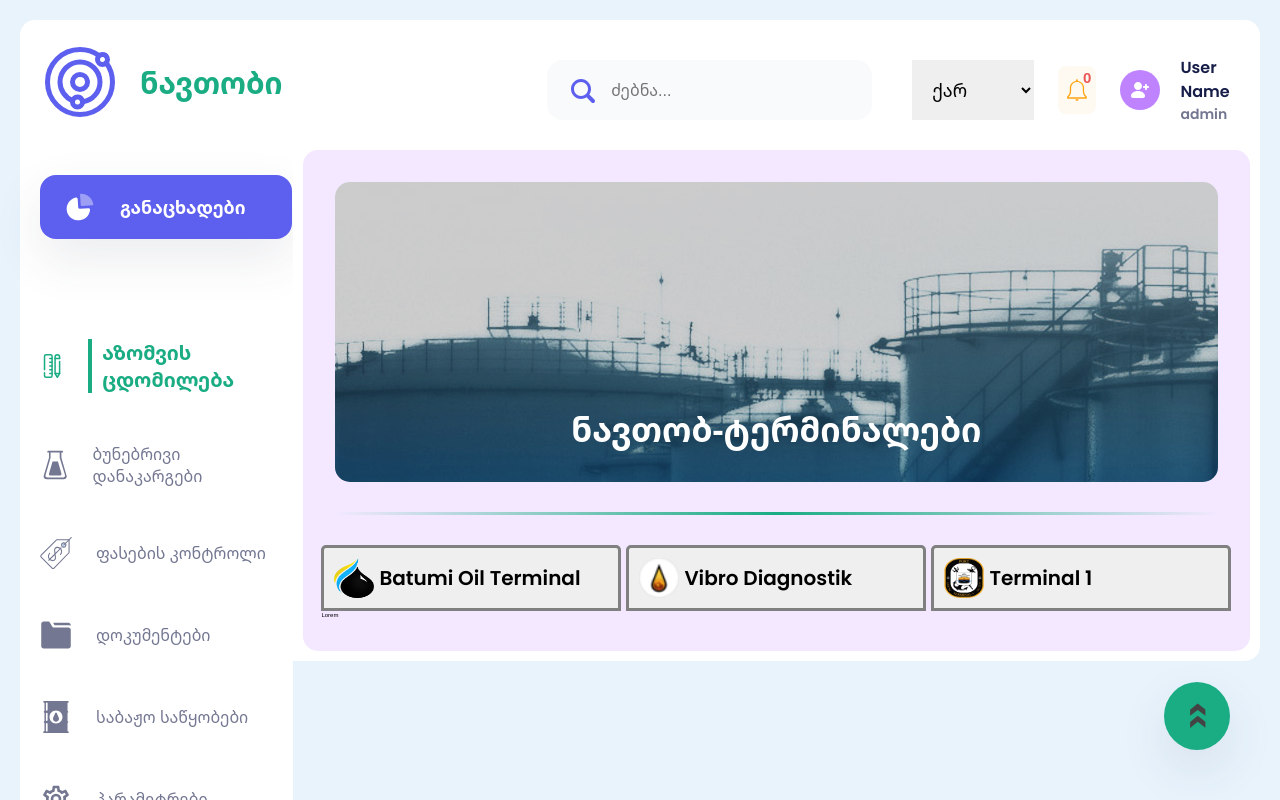
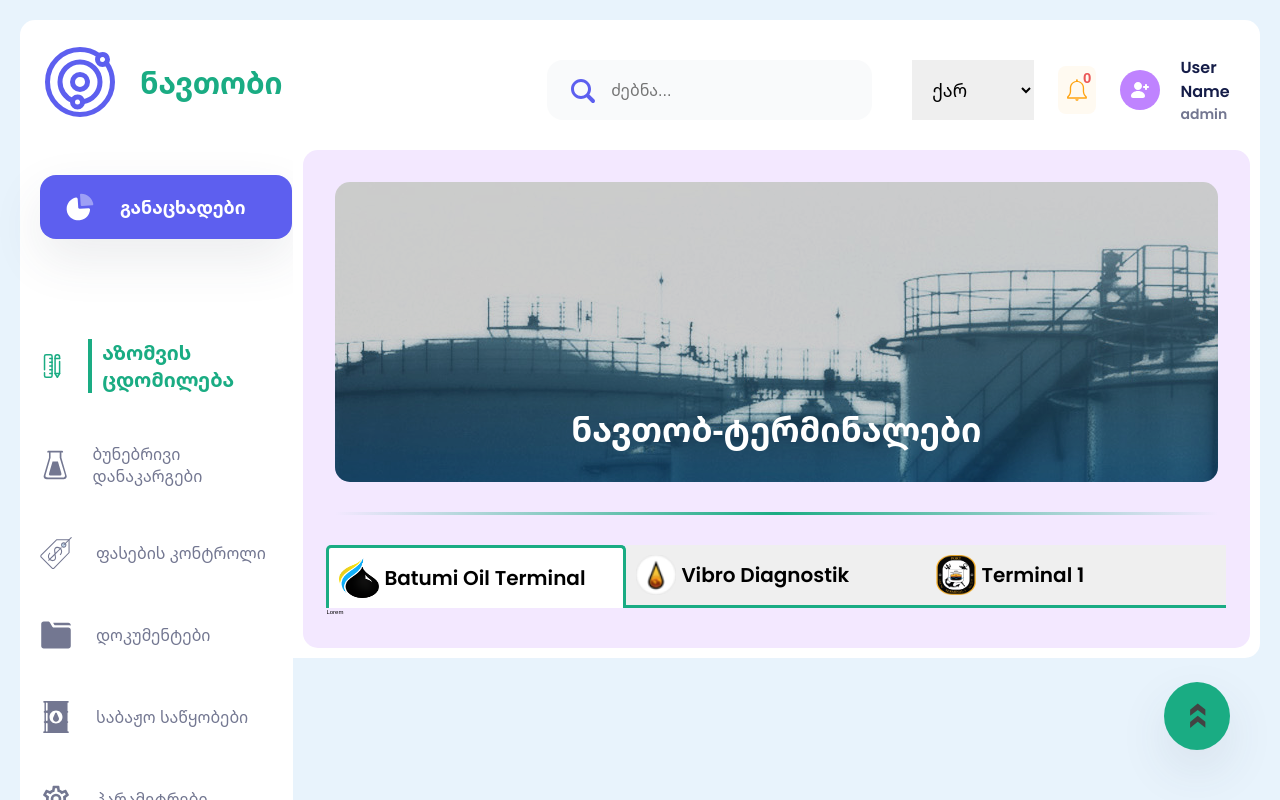
Before and after one commit to irakli85/Oil-Dashboard, a React (Vite) app: page /terminals in a window 1280 px wide. Shown: the top 800 px of the page. Built offline with nearby package versions, Linux system fonts and the light colour scheme.

Commit message:
first commit

```diff
--- a/src/components/Tabs.jsx
+++ b/src/components/Tabs.jsx
@@ -65,7 +65,6 @@ export default Tabs;
 
 const TabBtnDiv = styled.div`
     display: flex;
-    gap: 0.5rem;
     margin-top: 3rem;
 `
 
@@ -77,9 +76,8 @@ const TabBtn = styled.button`
     align-items: center;
     gap: 0.5rem;
     cursor: pointer;
-    border: 3px solid gray;
-    border-radius: 5px 5px 0 0;
     padding: 1rem;
+    border-bottom: 3px solid #1aac83;
 `
 
 const Img = styled.img`
--- a/src/index.css
+++ b/src/index.css
@@ -1,5 +1,8 @@
 @import url('https://fonts.googleapis.com/css2?family=Noto+Sans+Georgian:wght@100;200;300;400;500;600;700;800;900&family=Poppins:wght@600&display=swap');
 
 .active{
-    border-bottom: none;
+    border: 3px solid #1aac83;
+    border-radius: 5px 5px 0 0;
+    border-bottom: none !important;
+    background-color: #fff;
 }
```
